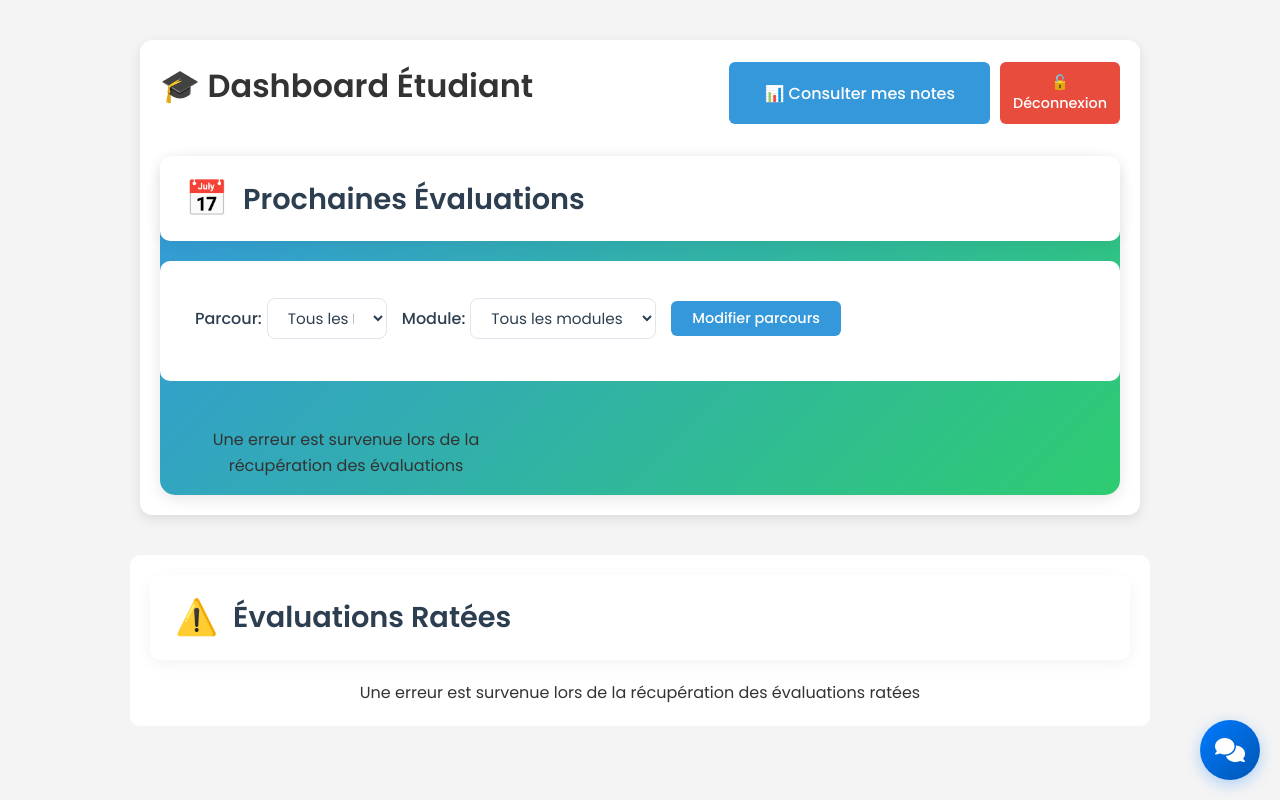
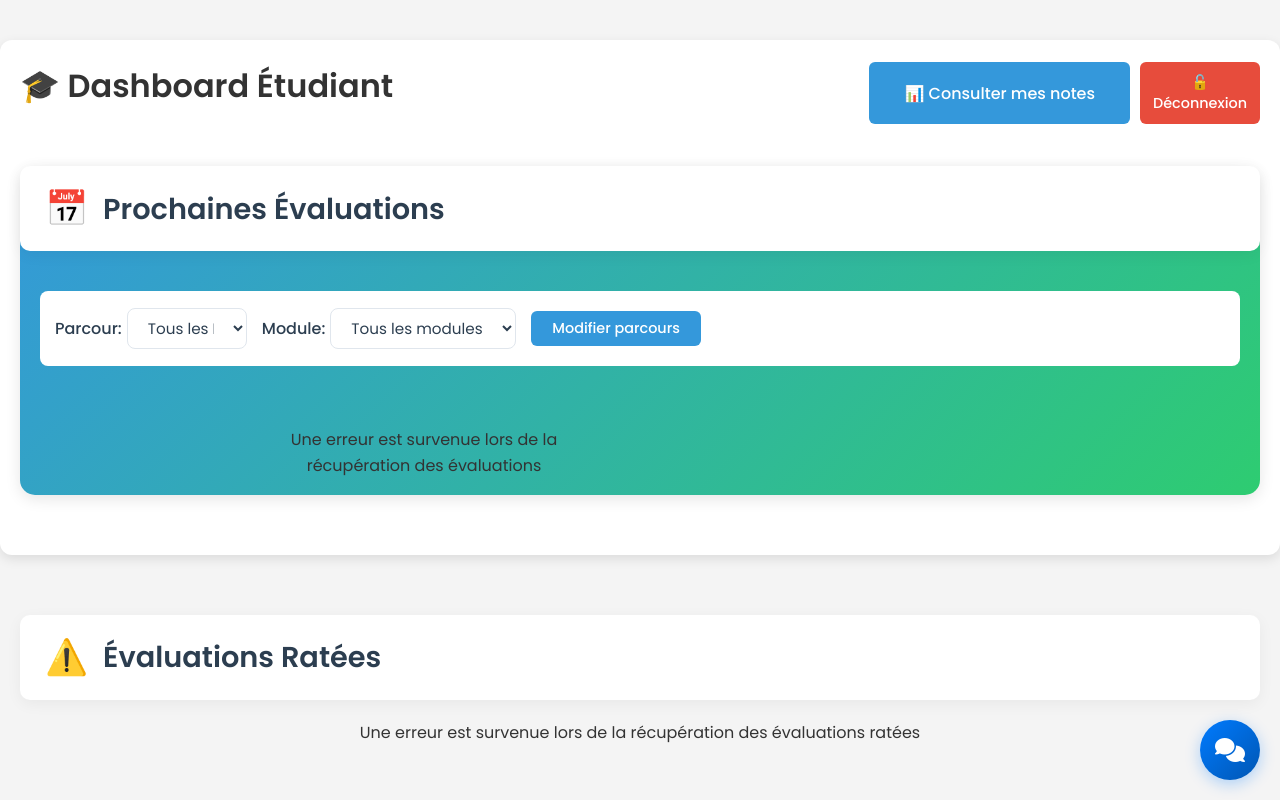
Before and after one commit to MANEL12J/gestion_evaluations, a PHP site: page /pages/dashboard_etudiant.html in a window 1280 px wide. Run offline with PHP 8.4, Linux system fonts and the light colour scheme.

Commit message:
first commit

```diff
--- a/assets/style.css
+++ b/assets/style.css
@@ -96,6 +96,8 @@ body {
     display: flex;
     gap: var(--space-md);
     align-items: center;
+    margin-left: auto;
+    min-width: 200px;
 }
 
 .header-actions .btn {
@@ -117,6 +119,7 @@ body {
     display: flex;
     justify-content: space-between;
     align-items: center;
+    gap: 30rem;
 }
 
 .header-content h1 {
@@ -750,10 +753,14 @@ footer {
     padding: 1.5rem;
 }
 
-.evaluations-ratees-container {
-    margin-left: 130px;
-    margin-right: 130px;
-}
+#evaluations-a-venir,
+#evaluations-ratees {
+    width: 60%;
+    margin-left: auto;
+    margin-right: auto;
+}
+
+/* Margins for evaluations-ratees-container are inherited from .evaluations-container */
 
 .evaluations-container + .evaluations-container {
     margin-top: 0px;
@@ -1515,7 +1522,7 @@ footer {
 /* Supprimé car déjà défini plus haut */
 
 .container {
-    max-width: 1000px;
+
     margin: 40px auto;
     padding: 20px;
     background: #fff;
@@ -1633,10 +1640,10 @@ section {
 }
 
 .evaluations-container {
-    background: white;
+
     padding: 20px;
     border-radius: 10px;
-    margin-bottom: 30px;
+
 }
 
 .parcours-selection {
@@ -1930,8 +1937,7 @@ section {
 .main-content {
     padding: 0;
     width: 100%;
-    max-width: 1400px;
-    margin: 0 auto;
+    margin: 40px auto;
     background: var(--bg-gradient);
     border-radius: var(--radius-lg);
     box-shadow: var(--shadow-md);
```
